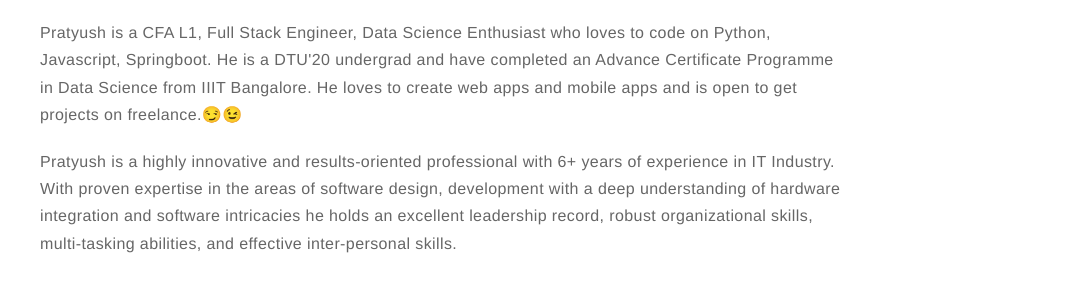
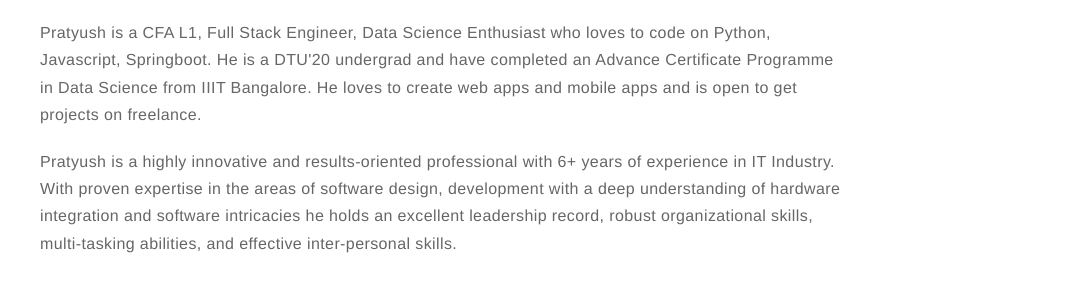
Before and after one commit to Pratyuxh/Pratyuxh.github.io, a Jekyll site: the page built from about.md, in a window 1280 px wide. Shown: the part 529-822 px from the top of the page, without its empty margins (195-1280 px from the left). Built offline with Jekyll 4.4.1, drawn with Linux system fonts in a browser that asks for light colours.

Commit message:
Bio Changes

```diff
--- a/about.md
+++ b/about.md
@@ -5,7 +5,7 @@ layout: page
 ![Profile Image]({% if site.external-image %}{{ site.picture }}{% else %}{{ site.url }}/{{ site.picture }}{% endif %})
 
 <p>
-Pratyush is a CFA L1, Full Stack Engineer, Data Science Enthusiast who loves to code on Python, Javascript, Springboot. He is a DTU'20 undergrad and have completed an Advance Certificate Programme in Data Science from IIIT Bangalore. He loves to create web apps and mobile apps and is open to get projects on freelance.😏😉
+Pratyush is a CFA L1, Full Stack Engineer, Data Science Enthusiast who loves to code on Python, Javascript, Springboot. He is a DTU'20 undergrad and have completed an Advance Certificate Programme in Data Science from IIIT Bangalore. He loves to create web apps and mobile apps and is open to get projects on freelance.
 </p>
 
 <p>
```
